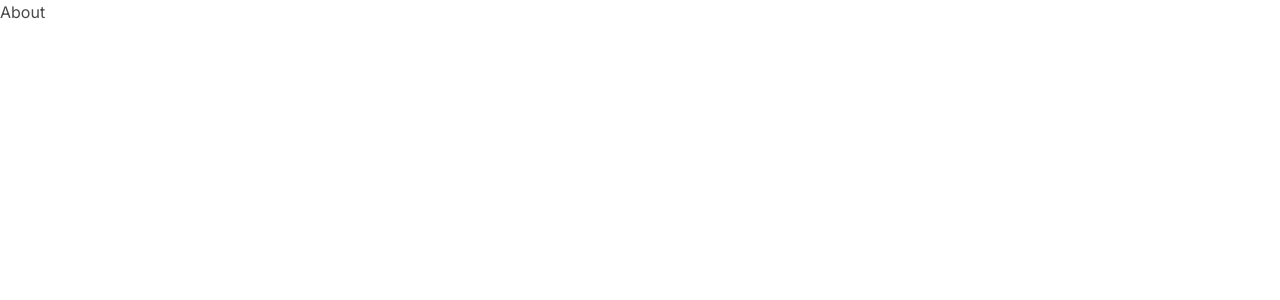
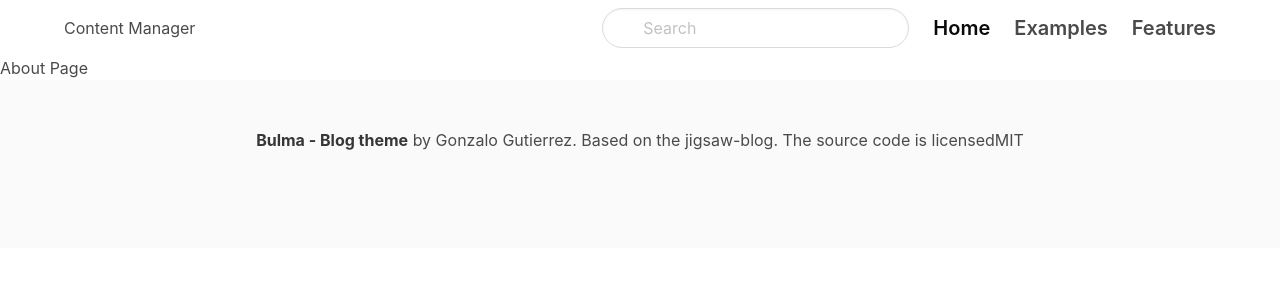
Before and after one commit to litotechenterprise/Content-Manager-App, a Next.js app: page /about in a window 1280 px wide. Shown: the top 300 px of the page. Built offline with nearby package versions, Linux system fonts and the light colour scheme.

Commit message:
added layout

```diff
--- /dev/null
+++ b/components/Layout.jsx
@@ -0,0 +1,14 @@
+import Footer from "./Footer";
+import Navbar from "./Navbar";
+
+const Layout = ({ children }) => {
+  return (
+    <>
+      <Navbar />
+      {children}
+      <Footer />
+    </>
+  );
+};
+
+export default Layout;
--- a/pages/about.js
+++ b/pages/about.js
@@ -1,19 +1,12 @@
-import Head from "next/head";
-import { Inter } from "next/font/google";
+import Layout from "@/components/Layout";
+import NewsLetter from "@/components/Newsletter";
+import ResourceHighlight from "@/components/ResourceHighlight";
+import ResourceList from "@/components/ResourceList";
 
-const inter = Inter({ subsets: ["latin"] });
 export default function Home() {
   return (
-    <>
-      <Head>
-        <title>Create Next App</title>
-        <meta name="description" content="Generated by create next app" />
-        <meta name="viewport" content="width=device-width, initial-scale=1" />
-        <link rel="icon" href="/favicon.ico" />
-      </Head>
-      <main className={` ${inter.className}`}>
-        <h1>About</h1>
-      </main>
-    </>
+    <Layout>
+      <h1>About Page</h1>
+    </Layout>
   );
 }
```
Also changed, not shown: pages/index.js (+3 -9 lines).
